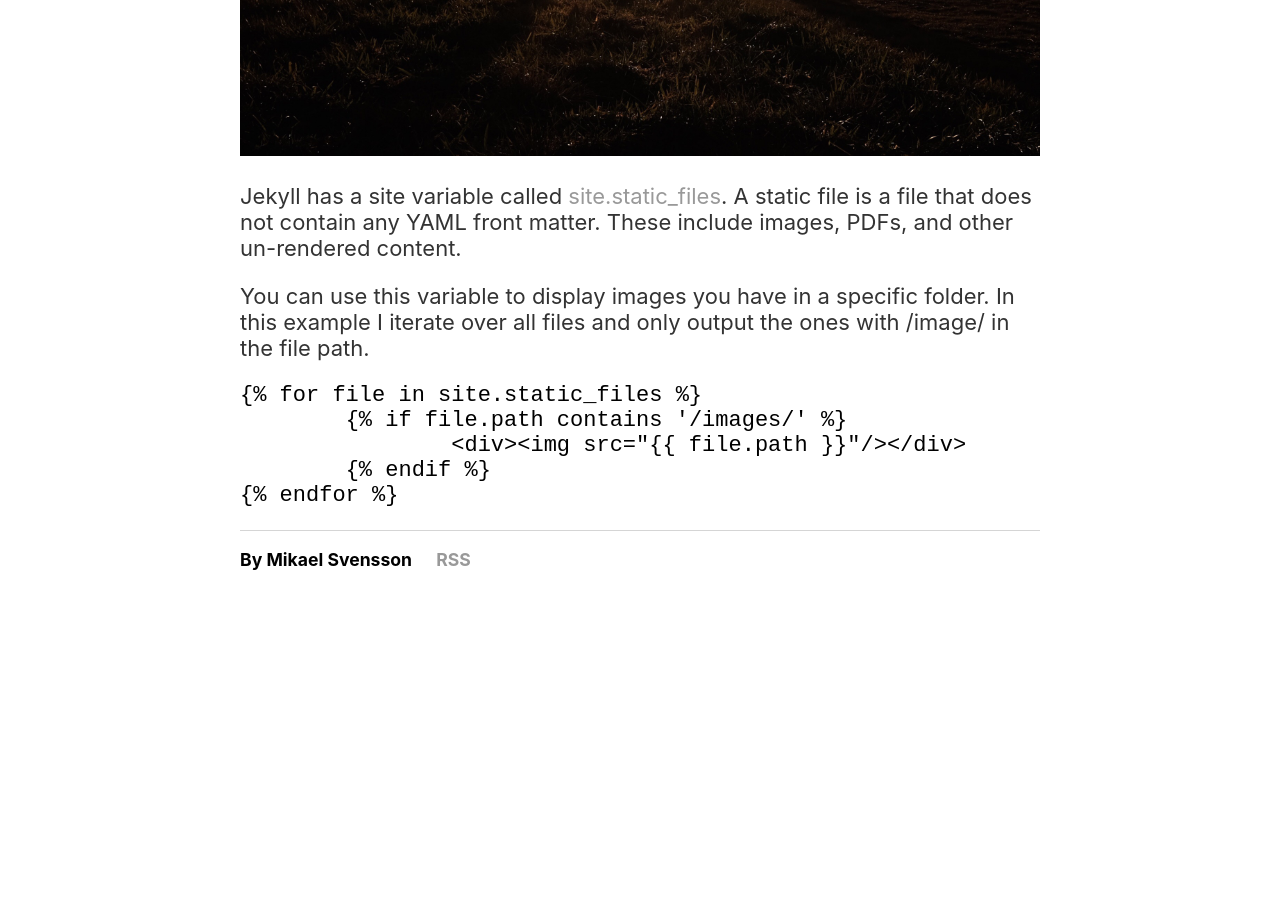
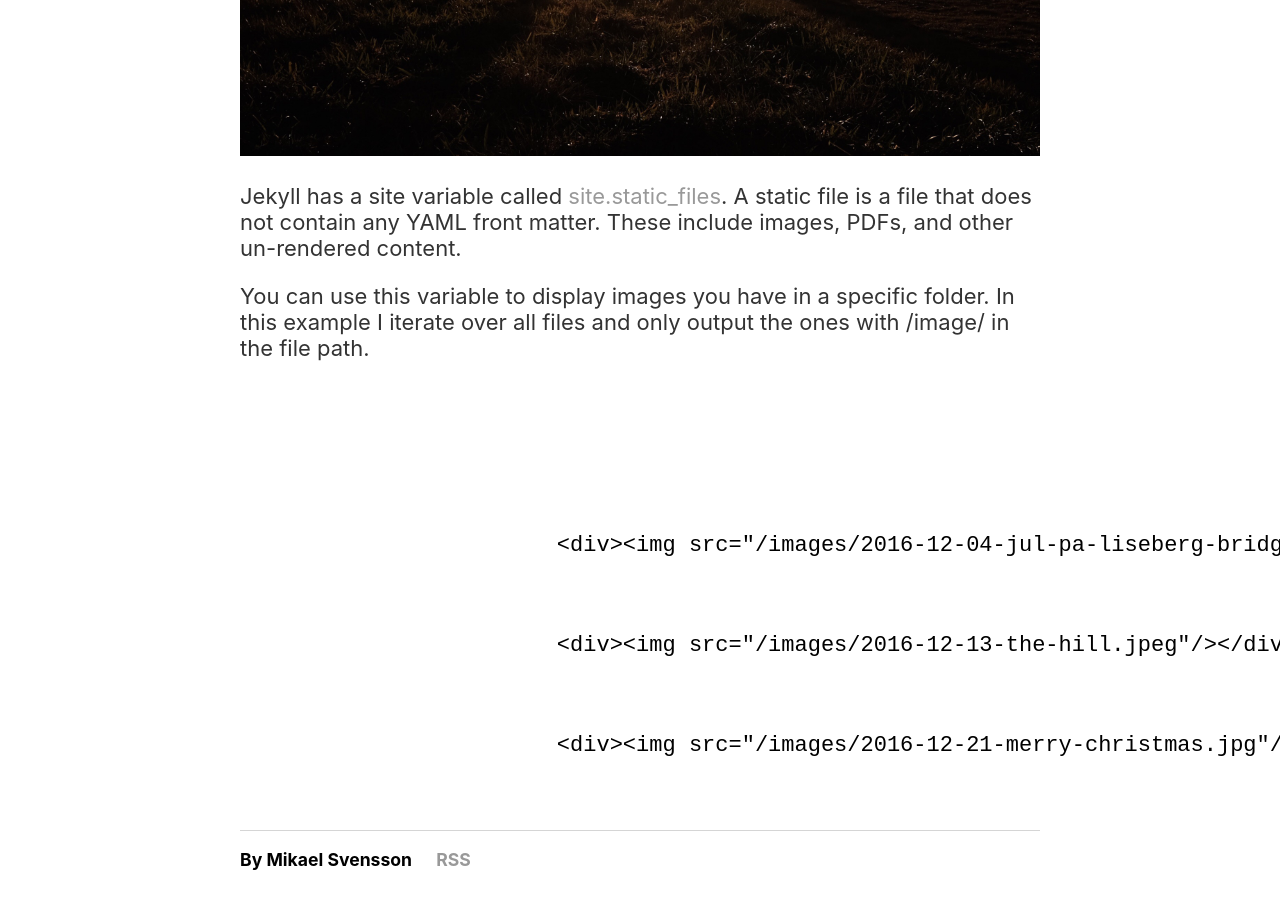
Before and after one commit to mikaelsjovind/mikeysvensson.github.io, a Jekyll site: the page built from _posts/2016-12-18-display-images-in-a-folder-with-jekyll.md, in a window 1280 px wide and 900 px high, scrolled down 590 px. Built offline with Jekyll 4.4.1, drawn with Linux system fonts in a browser that asks for light colours; our own code applies the rules of GitHub Pages for plain Markdown files; before the commit the page ends 1190 px from its top, so only the background shows below that.

Commit message:
Change code highligh

````diff
--- a/_posts/2016-12-18-display-images-in-a-folder-with-jekyll.md
+++ b/_posts/2016-12-18-display-images-in-a-folder-with-jekyll.md
@@ -9,10 +9,10 @@
 
 You can use this variable to display images you have in a specific folder. In this example I iterate over all files and only output the ones with /image/ in the file path.
 
-{% raw %}
+```
 	{% for file in site.static_files %}
 		{% if file.path contains '/images/' %}
 			<div><img src="{{ file.path }}"/></div>
 		{% endif %}
 	{% endfor %}
-{% endraw %}
+```
````
